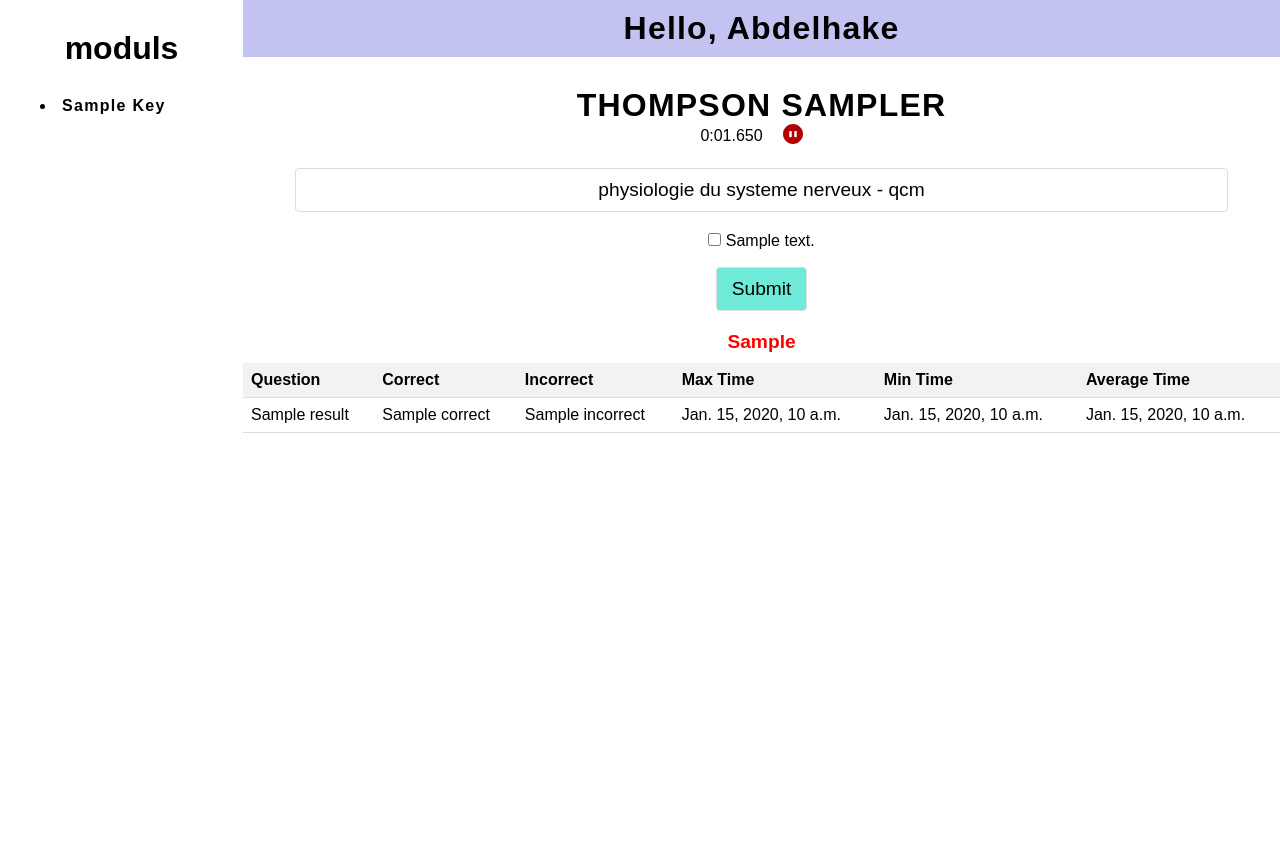
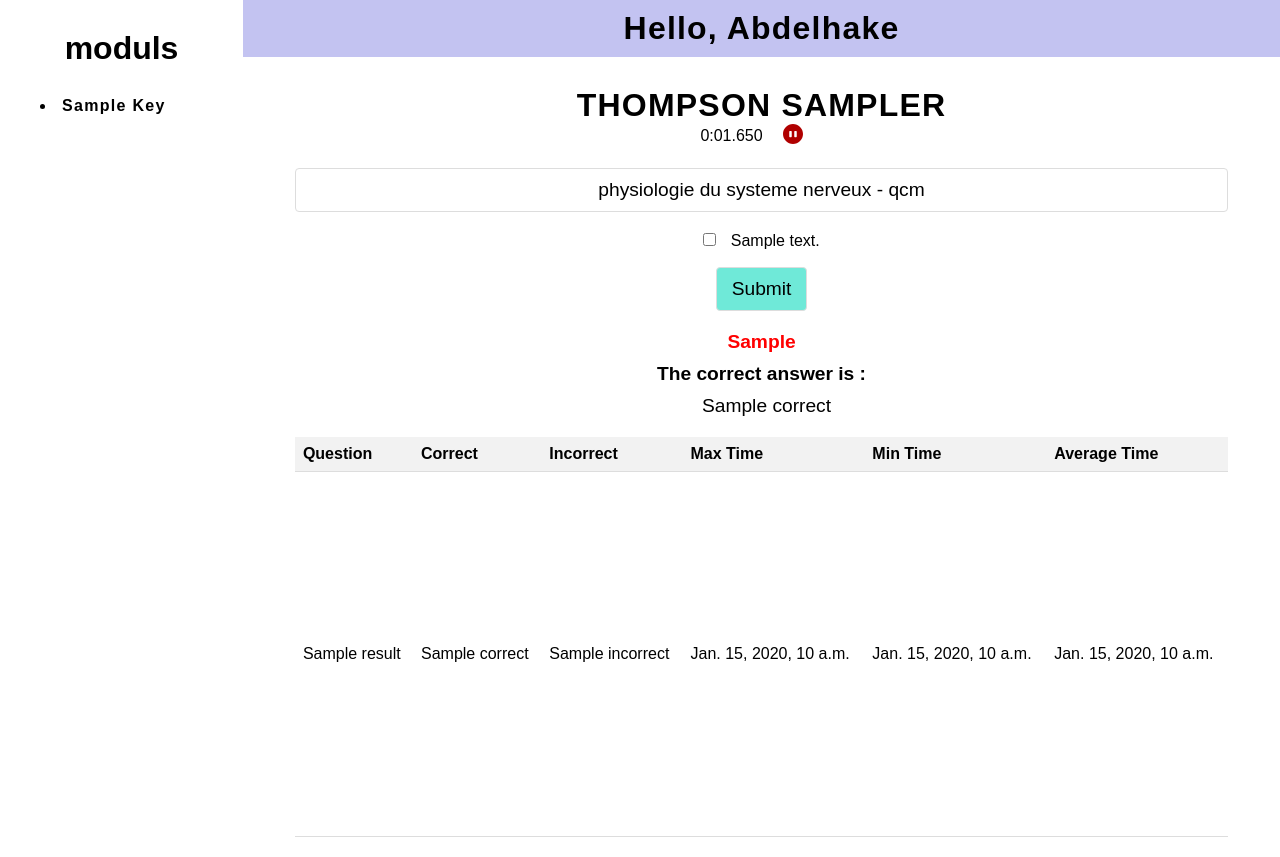
Before and after one commit to Abdelhake-da/ITS_Programme_interface-QCM-, a Django app: template exam_pfe/templates/q_learning_tmp.html in a window 1280 px wide. Run offline with Django 5.2, Linux system fonts and the light colour scheme; data comes from the database, SQL or seed files in the repository; both versions use the stored data as it was after the commit; tables that the repository leaves empty hold one stand-in row (values such as "Sample post"); the template is opened without the code that fills it: values that come from a table or form of the project are taken from there, most other values are stand-ins (such as "Sample title", 1, 10 or a date in 2020).

Commit message:
A. B. C.  choses

```diff
--- a/exam_pfe/exam_pfe/urls.py
+++ b/exam_pfe/exam_pfe/urls.py
@@ -23,7 +23,7 @@
     path("", views.home, name="index"),
     path(
         "module/<str:module_name>/courses/<str:course_name>",
-        views.prepare_exam_q_learning,
+        views.prepare_exam,
         name="course",
     ),
     path(
--- a/exam_pfe/static/css/exam.css
+++ b/exam_pfe/static/css/exam.css
@@ -52,7 +52,9 @@
 }
 .chois {
     margin-bottom: 5px;
+    /* list-style: upper-alpha; */
 }
+
 
 input[type="number"],
 input[type="submit"],
@@ -111,7 +113,10 @@
 
 table {
   border-collapse: collapse;
-  width: 100%;
+  width: 90%;
+  height: 400px;
+  overflow: auto;
+  margin: 0 auto;
 }
 
 th,
@@ -128,3 +133,34 @@
 tr:hover {
   background-color: #f5f5f5;
 }
+
+/* ------------------------------------------ */
+.wrong-answor {
+    display: flex;
+    flex-direction: column;
+    align-items: center;
+}
+
+.correct-answer {
+    font-size: 1.2rem;
+}
+
+.correct-answer p {
+    font-weight: bold;
+    text-align: left;
+}
+
+.correct-answer ul li {
+    text-align: left;
+    margin-top: 10px;
+    margin-left: 40px;
+    padding-left: 5px;
+}
+
+.correct-answer ul li:last-child {
+    margin-bottom: 20px;
+}
+
+li.chois input {
+    margin-right: 10px;
+}
--- a/exam_pfe/templates/q_learning_tmp.html
+++ b/exam_pfe/templates/q_learning_tmp.html
@@ -34,12 +34,15 @@
                 {% csrf_token %}
             <p class="question">{{ question }}</p>
             <div class="choises">
-                {% for chose in possible_choses %}
-                <div class="chois">
-                    <input type="checkbox" id={{chose.value|concat:"chose"}} name="answer[]" value={{chose.value}}>
-                    <label for={{chose.value|concat:"chose"}}>{{chose.text}}</label><br>
-                </div>
-                {% endfor %}
+                <ul>
+                    {% for chose in possible_choses %}
+                    <li class="chois">
+                        <input type="checkbox" id={{chose.value|concat:"chios"}} name="answer[]" value={{chose.value}}>
+                        <label for={{chose.value|concat:"chios"}} class="chios-item">{{chose.text}}</label><br>
+                    </li>
+                    {% endfor %}
+                </ul>
+
             </div>
             <input type="hidden" name="arm" value="{{ arm }}">
             <input type="hidden" id="time" name="time">
@@ -47,9 +50,22 @@
         </form>
         {% if feedback %}
             {% if feedback.0 == 0 %}
-        <p class="feedback-success">{{ feedback.1 }}</p>
+        <p class="feedback-success">{{ feedback.1.0}}</p>
         {% else %}
-        <p class="feedback-error">{{ feedback.1 }}</p>
+        <div class="wrong-answor">
+            <p class="feedback-error">{{ feedback.1.0 }}</p>
+            <div class="correct-answer">
+                <p>The correct answer is :</p>
+                <ul >
+                    {% for correct in feedback.1.1 %}
+                    <li>{{ correct }}</li>
+                    {% endfor %}
+                </ul>
+            </div>
+
+        </div>
+
+
         {% endif %}
         {% endif %}
         <table>
```
Also changed, not shown: exam_pfe/app/classes/functions.py (+30 -14 lines), exam_pfe/app/views.py (+7 -69 lines), exam_pfe/db.sqlite3.
